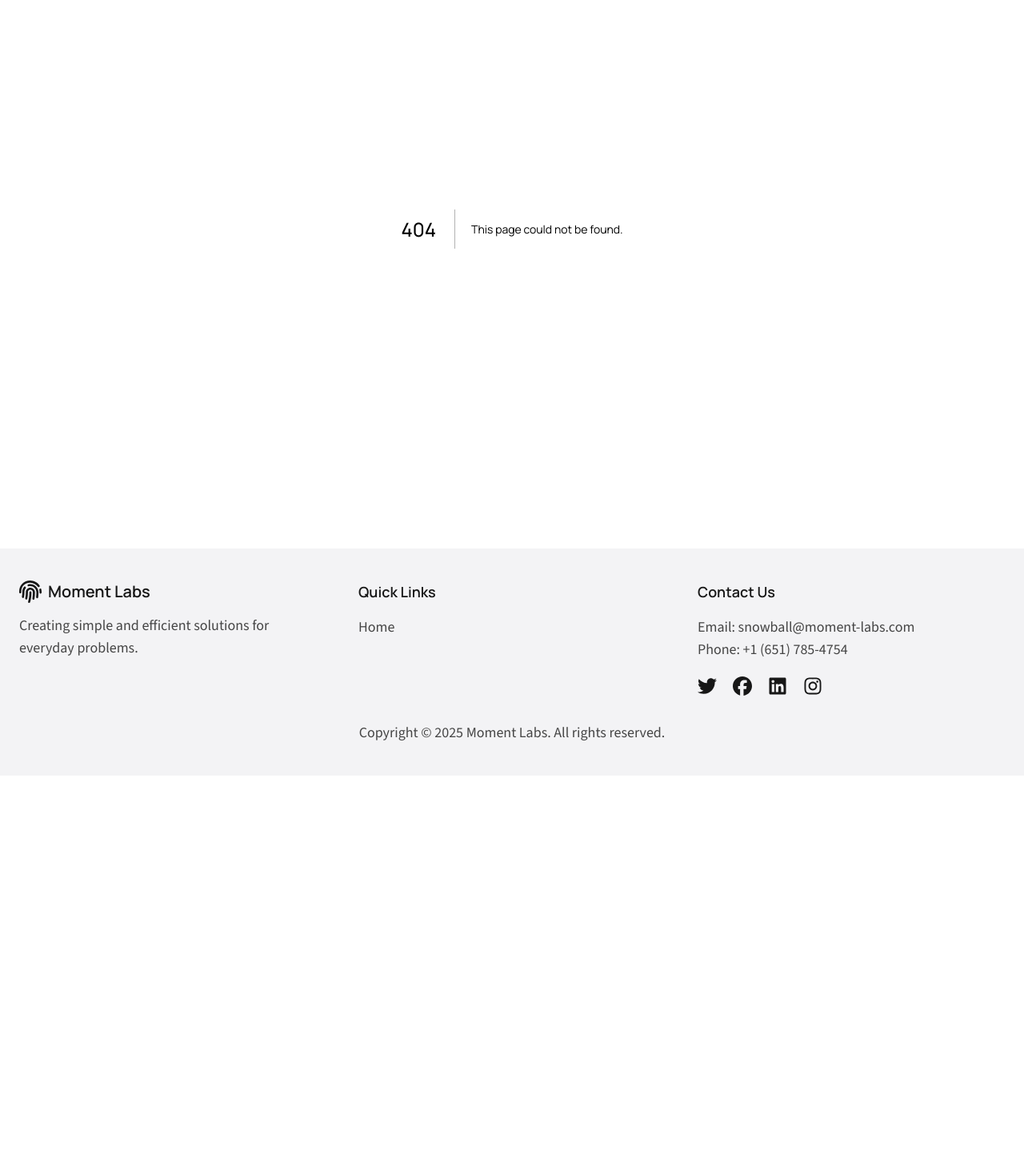
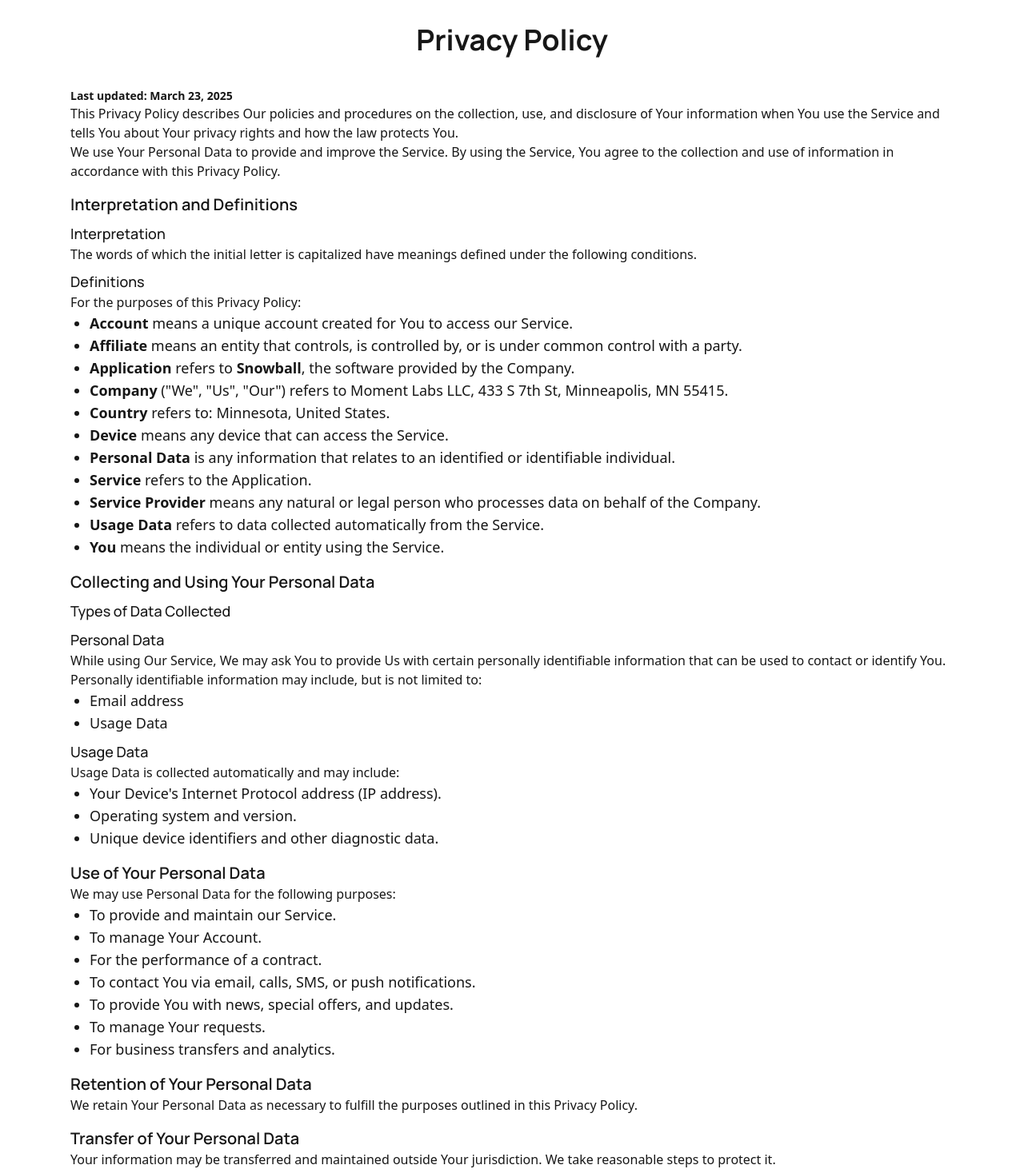
Before and after one commit to moment-labs-ab/web-portal, a Next.js app: page /snowball/privacy-policy in a window 1280 px wide. Before the commit this address had no page. Shown: the part 114-1581 px from the top of the page at 80% size. Before the commit the page ends 1084 px from the top, so only its background shows below. Built offline with nearby package versions, Linux system fonts and the light colour scheme.

Commit message:
Add privacy policy

```diff
--- /dev/null
+++ b/src/app/snowball/privacy-policy/page.tsx
@@ -0,0 +1,98 @@
+import Hero from "@/components/Hero";
+import Container from "@/components/Container";
+import CTA from "@/components/CTA";
+import { Suspense } from "react";
+
+const PrivacyPolicy: React.FC = () => {
+  return (
+    <Suspense fallback={<div>Loading...</div>}>
+    <div className="flex justify-center min-h-screen items-start pt-10 mt-20">
+      <div className="p-6 font-sans w-full max-w-6xl">
+        <h1 className="text-4xl font-bold text-center mb-10">Privacy Policy</h1>
+        <p className="text-sm font-semibold">Last updated: March 23, 2025</p>
+        <p className="text-base">This Privacy Policy describes Our policies and procedures on the collection, use, and disclosure of Your information when You use the Service and tells You about Your privacy rights and how the law protects You.</p>
+        <p className="text-base">We use Your Personal Data to provide and improve the Service. By using the Service, You agree to the collection and use of information in accordance with this Privacy Policy.</p>
+
+        <h2 className="text-xl font-semibold mt-4">Interpretation and Definitions</h2>
+        <h3 className="text-lg font-medium mt-2">Interpretation</h3>
+        <p className="text-base">The words of which the initial letter is capitalized have meanings defined under the following conditions.</p>
+
+        <h3 className="text-lg font-medium mt-2">Definitions</h3>
+        <p className="text-base">For the purposes of this Privacy Policy:</p>
+        <ul className="list-disc pl-6">
+          <li><strong>Account</strong> means a unique account created for You to access our Service.</li>
+          <li><strong>Affiliate</strong> means an entity that controls, is controlled by, or is under common control with a party.</li>
+          <li><strong>Application</strong> refers to <strong>Snowball</strong>, the software provided by the Company.</li>
+          <li><strong>Company</strong> ("We", "Us", "Our") refers to Moment Labs LLC, 433 S 7th St, Minneapolis, MN 55415.</li>
+          <li><strong>Country</strong> refers to: Minnesota, United States.</li>
+          <li><strong>Device</strong> means any device that can access the Service.</li>
+          <li><strong>Personal Data</strong> is any information that relates to an identified or identifiable individual.</li>
+          <li><strong>Service</strong> refers to the Application.</li>
+          <li><strong>Service Provider</strong> means any natural or legal person who processes data on behalf of the Company.</li>
+          <li><strong>Usage Data</strong> refers to data collected automatically from the Service.</li>
+          <li><strong>You</strong> means the individual or entity using the Service.</li>
+        </ul>
+
+        <h2 className="text-xl font-semibold mt-4">Collecting and Using Your Personal Data</h2>
+        <h3 className="text-lg font-medium mt-2">Types of Data Collected</h3>
+        <h3 className="text-lg font-medium mt-2">Personal Data</h3>
+        <p className="text-base">While using Our Service, We may ask You to provide Us with certain personally identifiable information that can be used to contact or identify You. Personally identifiable information may include, but is not limited to:</p>
+        <ul className="list-disc pl-6">
+          <li>Email address</li>
+          <li>Usage Data</li>
+        </ul>
+
+        <h3 className="text-lg font-medium mt-2">Usage Data</h3>
+        <p className="text-base">Usage Data is collected automatically and may include:</p>
+        <ul className="list-disc pl-6">
+          <li>Your Device's Internet Protocol address (IP address).</li>
+          <li>Operating system and version.</li>
+          <li>Unique device identifiers and other diagnostic data.</li>
+        </ul>
+
+        <h2 className="text-xl font-semibold mt-4">Use of Your Personal Data</h2>
+        <p className="text-base">We may use Personal Data for the following purposes:</p>
+        <ul className="list-disc pl-6">
+          <li>To provide and maintain our Service.</li>
+          <li>To manage Your Account.</li>
+          <li>For the performance of a contract.</li>
+          <li>To contact You via email, calls, SMS, or push notifications.</li>
+          <li>To provide You with news, special offers, and updates.</li>
+          <li>To manage Your requests.</li>
+          <li>For business transfers and analytics.</li>
+        </ul>
+
+        <h2 className="text-xl font-semibold mt-4">Retention of Your Personal Data</h2>
+        <p className="text-base">We retain Your Personal Data as necessary to fulfill the purposes outlined in this Privacy Policy.</p>
+
+        <h2 className="text-xl font-semibold mt-4">Transfer of Your Personal Data</h2>
+        <p className="text-base">Your information may be transferred and maintained outside Your jurisdiction. We take reasonable steps to protect it.</p>
+
+        <h2 className="text-xl font-semibold mt-4">Delete Your Personal Data</h2>
+        <p className="text-base">You have the right to delete or request deletion of Your Personal Data.</p>
+
+        <h2 className="text-xl font-semibold mt-4">Security of Your Personal Data</h2>
+        <p className="text-base">While We strive to use commercially acceptable means to protect Your Personal Data, no method is 100% secure.</p>
+
+        <h2 className="text-xl font-semibold mt-4">Children's Privacy</h2>
+        <p className="text-base">We do not knowingly collect Personal Data from anyone under the age of 13.</p>
+
+        <h2 className="text-xl font-semibold mt-4">Links to Other Websites</h2>
+        <p className="text-base">We are not responsible for the privacy practices of third-party websites.</p>
+
+        <h2 className="text-xl font-semibold mt-4">Changes to this Privacy Policy</h2>
+        <p className="text-base">We may update Our Privacy Policy. Changes will be posted on this page.</p>
+
+        <h2 className="text-xl font-semibold mt-4">Contact Us</h2>
+        <p className="text-base">If you have any questions, contact us:</p>
+        <ul className="list-disc pl-6">
+          <li><strong>By email:</strong> <a href="mailto:snowball@momentlabs.com" className="text-blue-500 underline">snowball@momentlabs.com</a></li>
+          <li><strong>By visiting:</strong> <a href="https://moment-labs.com/snowball" className="text-blue-500 underline">moment-labs.com/snowball</a></li>
+        </ul>
+      </div>
+    </div>
+    </Suspense>
+  );
+};
+
+export default PrivacyPolicy;
```
